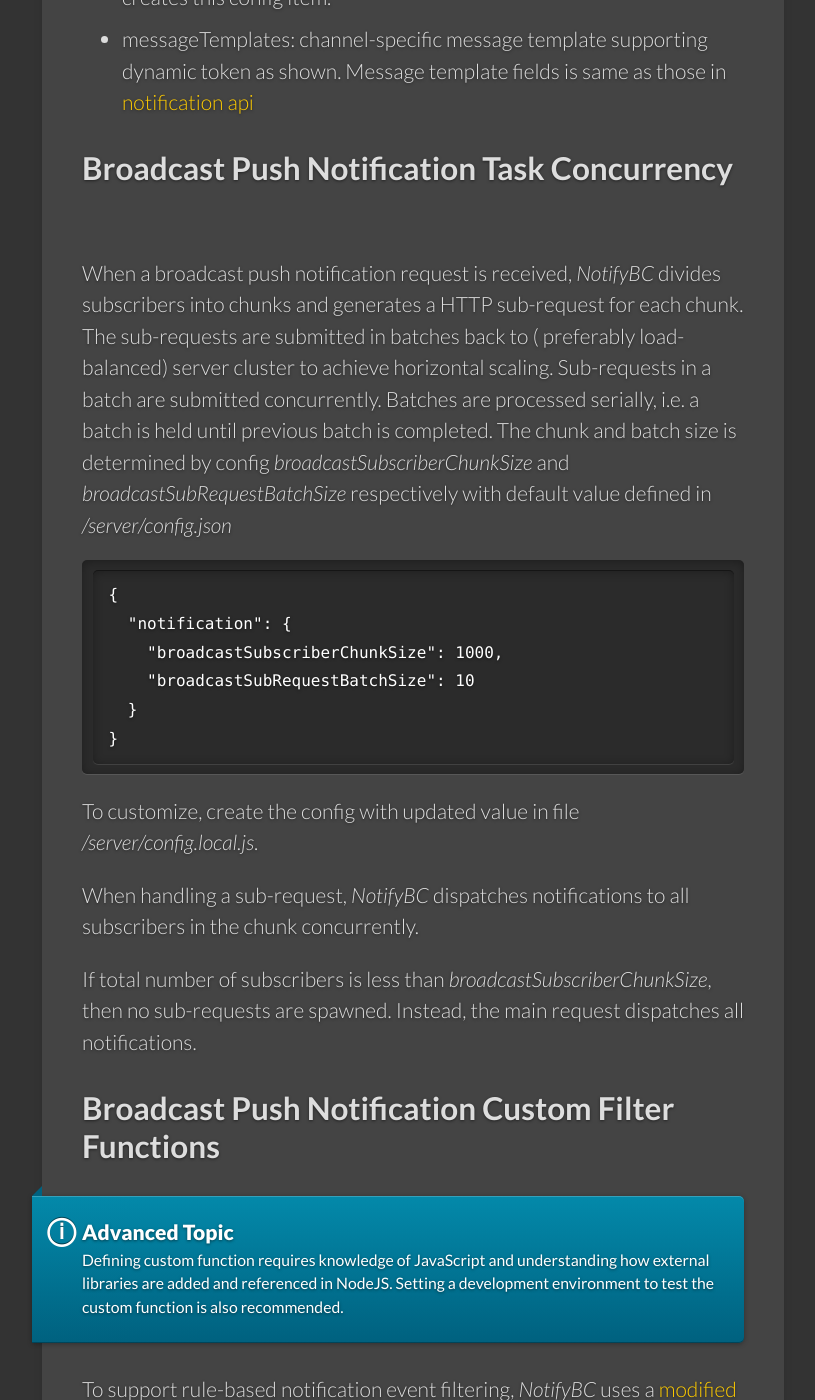
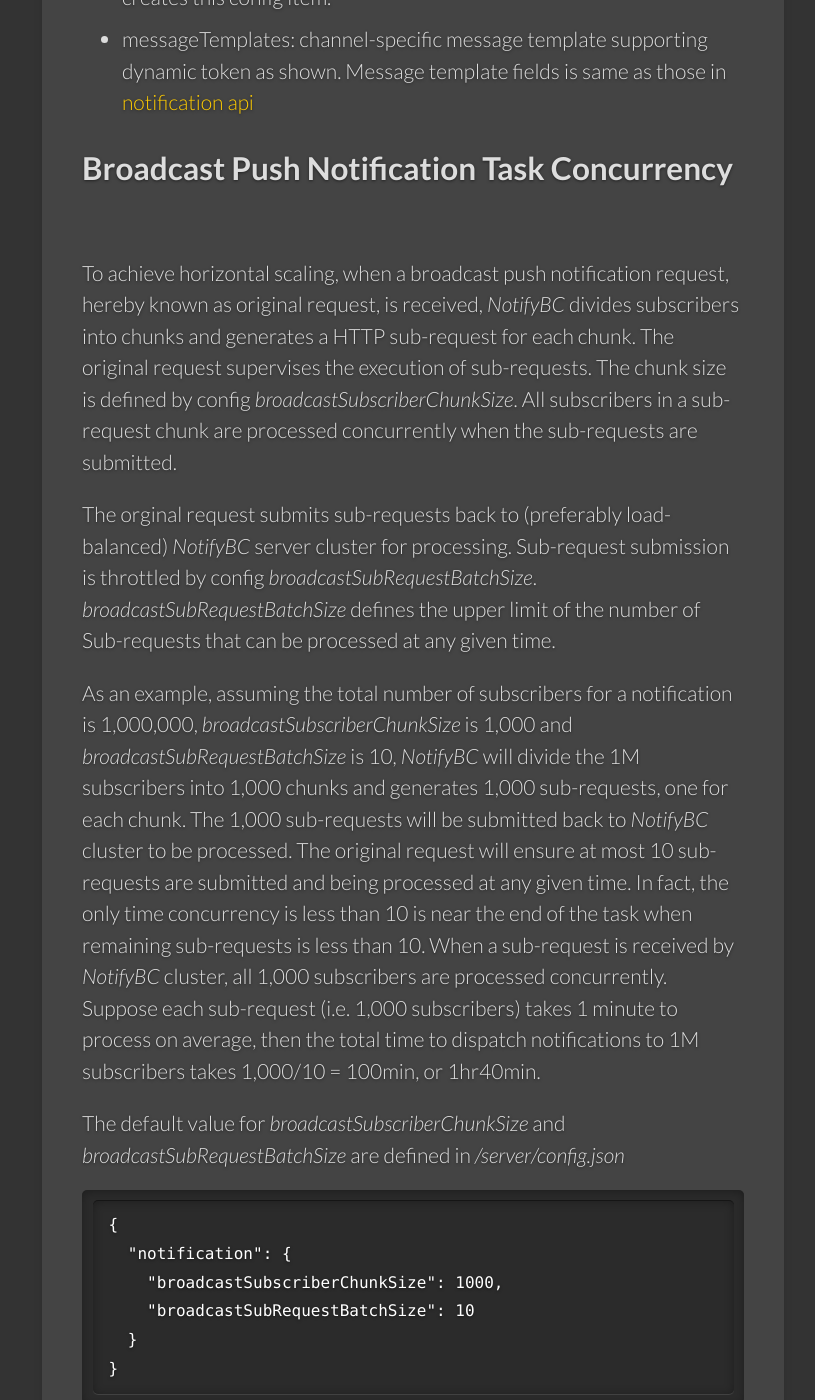
Before and after one commit to bcgov/MyGovBC-notification-server, a Jekyll site: the page built from docs/_docs/config-notification.md, in a window 1280 px wide and 1400 px high, scrolled down 2598 px. Shown: the whole window, without its empty margins (129-944 px from the left). Built offline with Jekyll 4.4.1, drawn with Linux system fonts in a browser that asks for light colours; some of the changed text lies outside the part shown.

Commit message:
updated docs

````diff
--- a/docs/_docs/config-notification.md
+++ b/docs/_docs/config-notification.md
@@ -59,7 +59,13 @@
 * messageTemplates: channel-specific message template supporting dynamic token as shown. Message template fields is same as those in [notification api](../api-notification/#field-message)
 
 ## Broadcast Push Notification Task Concurrency
-When a broadcast push notification request is received, *NotifyBC* divides subscribers into chunks and generates a HTTP sub-request for each chunk.  The sub-requests are submitted in batches back to ( preferably load-balanced) server cluster to achieve horizontal scaling. Sub-requests in a batch are submitted concurrently. Batches are processed serially, i.e. a batch is held until previous batch is completed. The chunk and batch size is determined by config *broadcastSubscriberChunkSize* and *broadcastSubRequestBatchSize* respectively with default value defined in */server/config.json*
+To achieve horizontal scaling, when a broadcast push notification request, hereby known as original request, is received, *NotifyBC* divides subscribers into chunks and generates a HTTP sub-request for each chunk.  The original request supervises the execution of  sub-requests. The chunk size is defined by config *broadcastSubscriberChunkSize*. All subscribers in a sub-request chunk are processed concurrently when the sub-requests are submitted.
+
+The orginal request submits sub-requests back to (preferably load-balanced) *NotifyBC* server cluster for processing. Sub-request submission is throttled by config *broadcastSubRequestBatchSize*. *broadcastSubRequestBatchSize* defines the upper limit of the number of Sub-requests that can be processed at any given time.
+
+As an example, assuming the total number of subscribers for a notification is 1,000,000, *broadcastSubscriberChunkSize* is 1,000 and *broadcastSubRequestBatchSize* is 10, *NotifyBC* will divide the 1M subscribers into 1,000 chunks and generates 1,000 sub-requests, one for each chunk. The 1,000 sub-requests will be submitted back to *NotifyBC* cluster to be processed. The original request will ensure at most 10 sub-requests are submitted and being processed at any given time. In fact, the only time concurrency is less than 10 is near the end of the task when remaining sub-requests is less than 10. When a sub-request is received by *NotifyBC* cluster, all 1,000 subscribers are processed concurrently. Suppose each sub-request (i.e. 1,000 subscribers) takes 1 minute to process on average, then the total time to dispatch notifications to 1M subscribers takes 1,000/10 = 100min, or 1hr40min.
+
+The default value for *broadcastSubscriberChunkSize* and *broadcastSubRequestBatchSize* are defined in */server/config.json*
 
 ```json
 {
@@ -72,9 +78,12 @@
 
 To customize, create the config with updated value in file */server/config.local.js*.
 
-When handling a sub-request, *NotifyBC* dispatches notifications to all subscribers in the chunk concurrently.
+If total number of subscribers is less than *broadcastSubscriberChunkSize*, then no sub-requests are spawned. Instead, the main request dispatches all notifications.
 
-If total number of subscribers is less than *broadcastSubscriberChunkSize*, then no sub-requests are spawned. Instead, the main request dispatches all notifications.
+<div class="note">
+  <h5>ProTips™ How to determine the optimal value for <i>broadcastSubscriberChunkSize</i> and <i>broadcastSubRequestBatchSize</i>?</h5>
+  <p><i>broadcastSubscriberChunkSize</i> is determined by the concurrency capability of the downstream message handlers such as SMTP server or SMS service provider. <i>broadcastSubRequestBatchSize</i> is determined by the size of <i>NotifyBC</i> cluster. As a rule of thumb, set <i>broadcastSubRequestBatchSize</i> equal to the number of non-master nodes in <i>NotifyBC</i> cluster.</p>
+</div>
 
 ## Broadcast Push Notification Custom Filter Functions
 <div class="note info">
````
